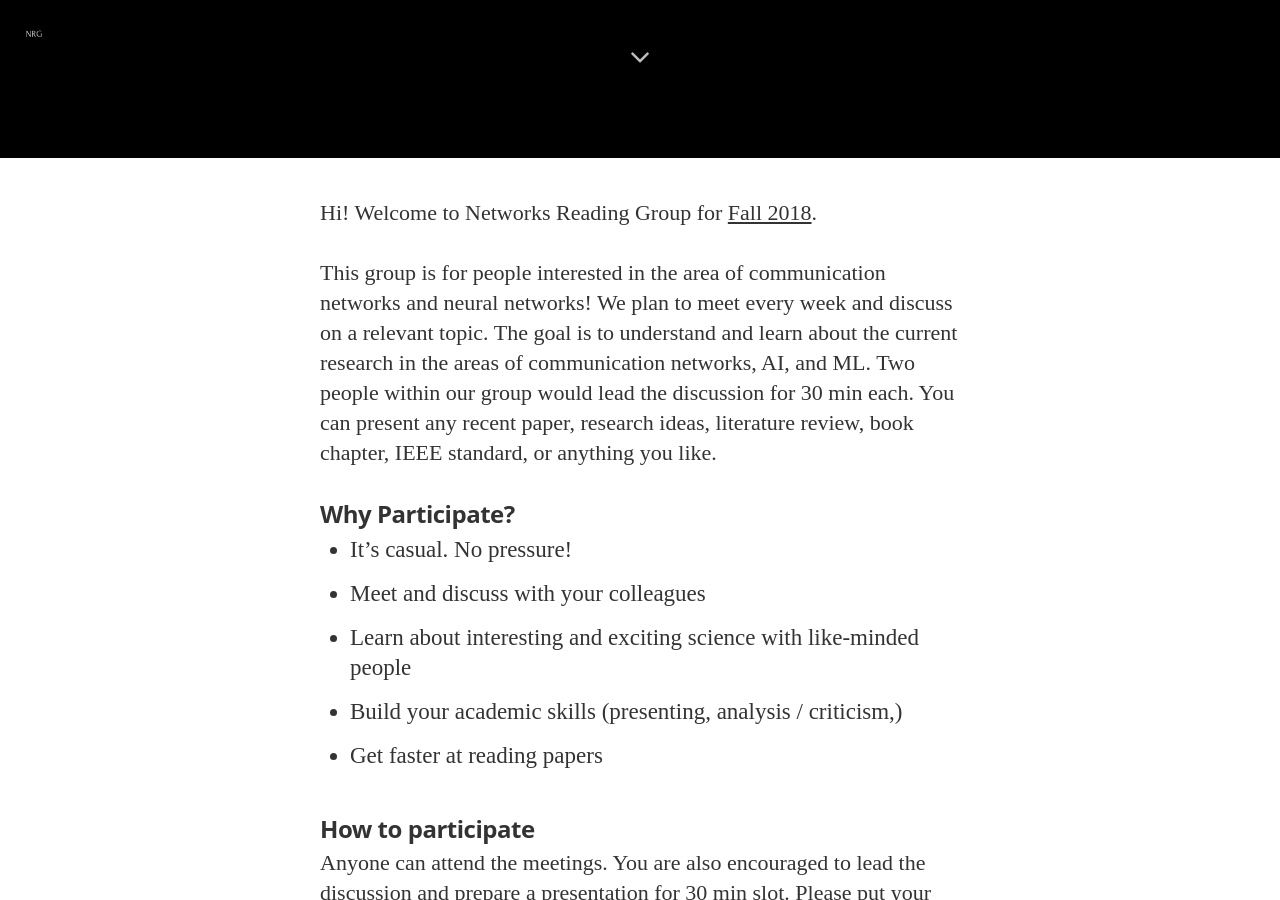
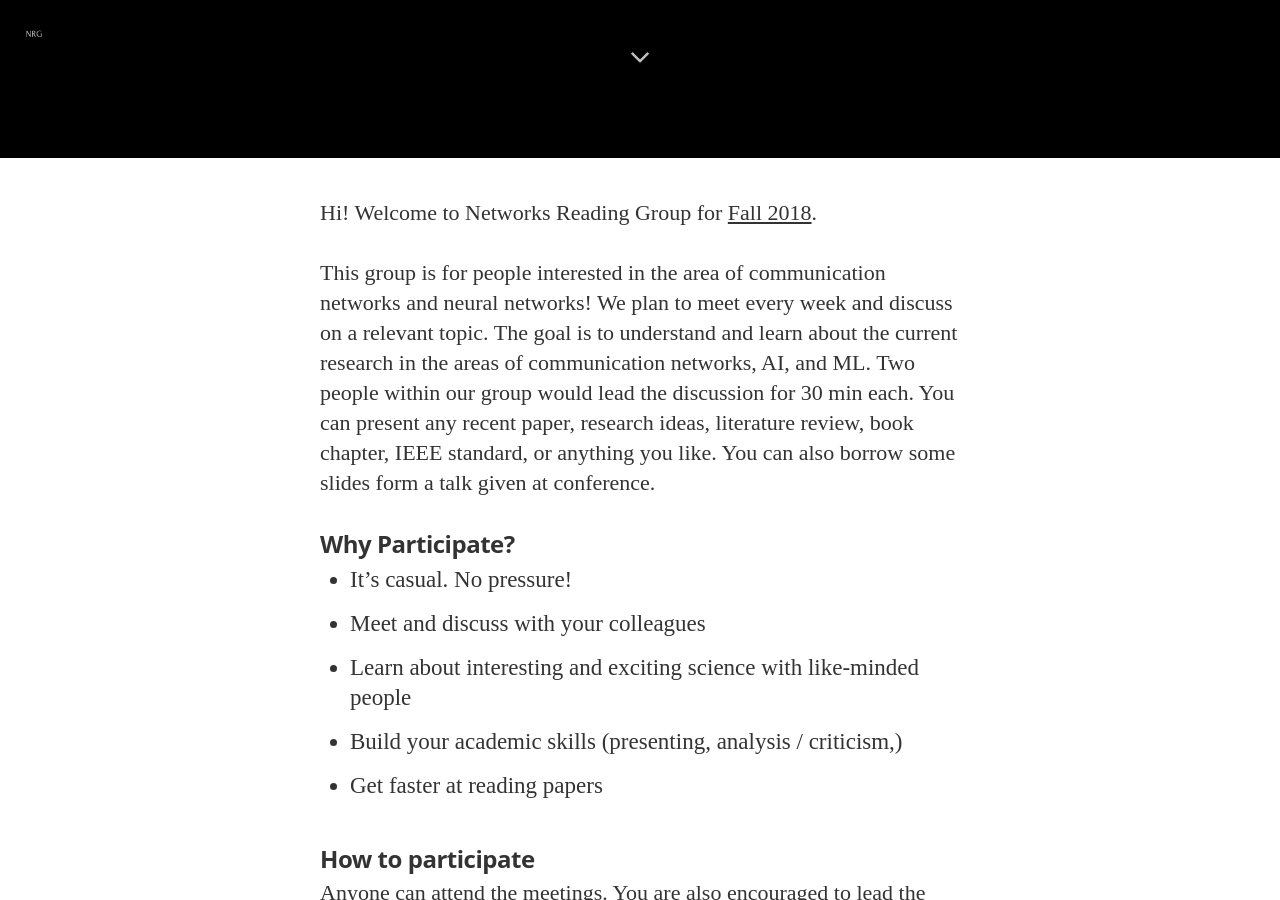
Before and after one commit to nrgucsd/nrgucsd.github.io, a Jekyll site: the page built from _posts/2018-09-01-Reading-Fall2018.markdown, in a window 1280 px wide and 900 px high, scrolled down 742 px. Built offline with Jekyll 4.4.1, drawn with Linux system fonts in a browser that asks for light colours; nearby versions of some CDN libraries; some web fonts are replaced.

Commit message:
Update 2018-09-01-Reading-Fall2018.markdown

```diff
--- a/_posts/2018-09-01-Reading-Fall2018.markdown
+++ b/_posts/2018-09-01-Reading-Fall2018.markdown
@@ -6,7 +6,7 @@ image: /assets/article_images/2014-08-29-welcome-to-jekyll/desktop.JPG
 
 Hi! Welcome to Networks Reading Group for [Fall 2018](https://nrg-ucsd.github.io/2018/09/01/Reading-Fall2018.html).
 
-This group is for people interested in the area of communication networks and neural networks! We plan to meet every week and discuss on a relevant topic. The goal is to understand and learn about the current research in the areas of communication networks, AI, and ML. Two people within our group would lead the discussion for 30 min each. You can present any recent paper, research ideas, literature review, book chapter, IEEE standard, or anything you like.
+This group is for people interested in the area of communication networks and neural networks! We plan to meet every week and discuss on a relevant topic. The goal is to understand and learn about the current research in the areas of communication networks, AI, and ML. Two people within our group would lead the discussion for 30 min each. You can present any recent paper, research ideas, literature review, book chapter, IEEE standard, or anything you like. You can also borrow some slides form a talk given at conference.
 
 ### Why Participate?
 * It’s casual. No pressure!
```
